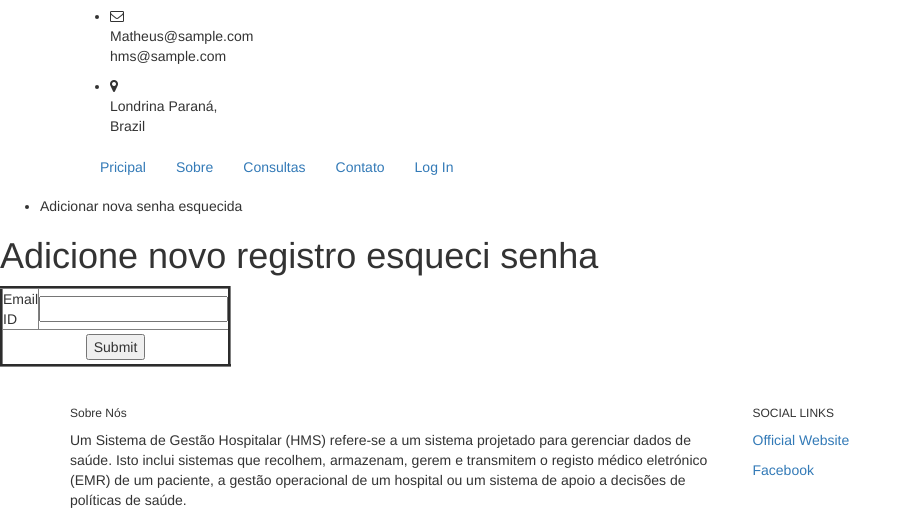
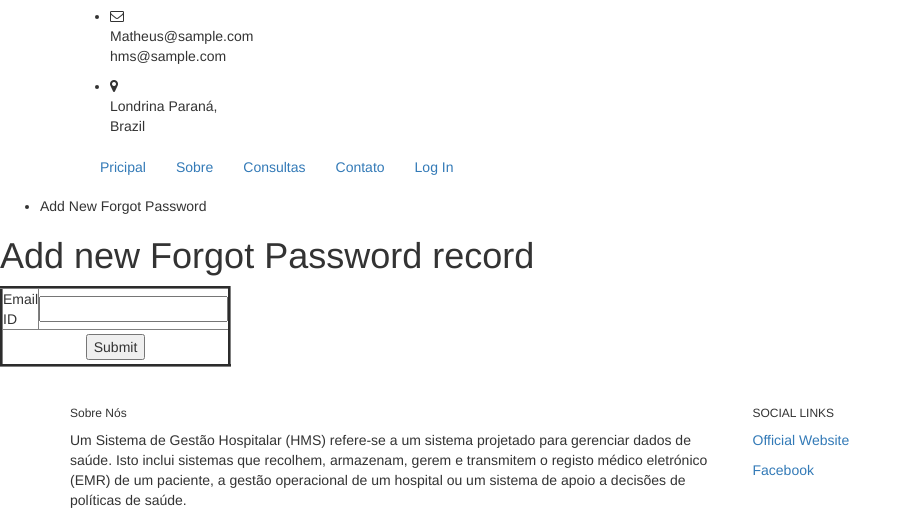
Before and after one commit to gpdax/HMS, a PHP site: page /Forgotpassword.php in a window 1280 px wide. Shown: the part 194-710 px from the top of the page, without its empty margins (0-912 px from the left). Run offline with PHP 8.4, Linux system fonts and the light colour scheme; a stand-in replaces the project's code that opens the database connection; some libraries are stand-ins or nearby versions.

Commit message:
Update Forgotpassword.php

```diff
--- a/Forgotpassword.php
+++ b/Forgotpassword.php
@@ -5,12 +5,12 @@ include("header.php");
 <div class="wrapper col2">
   <div id="breadcrumb">
     <ul>
-      <li class="first">Adicionar nova senha esquecida</li></ul>
+      <li class="first">Add New Forgot Password</li></ul>
   </div>
 </div>
 <div class="wrapper col4">
   <div id="container">
-    <h1>Adicione novo registro esqueci senha</h1>
+    <h1>Add new Forgot Password record</h1>
     <table width="200" border="3">
       <tbody>
         <tr>
```
